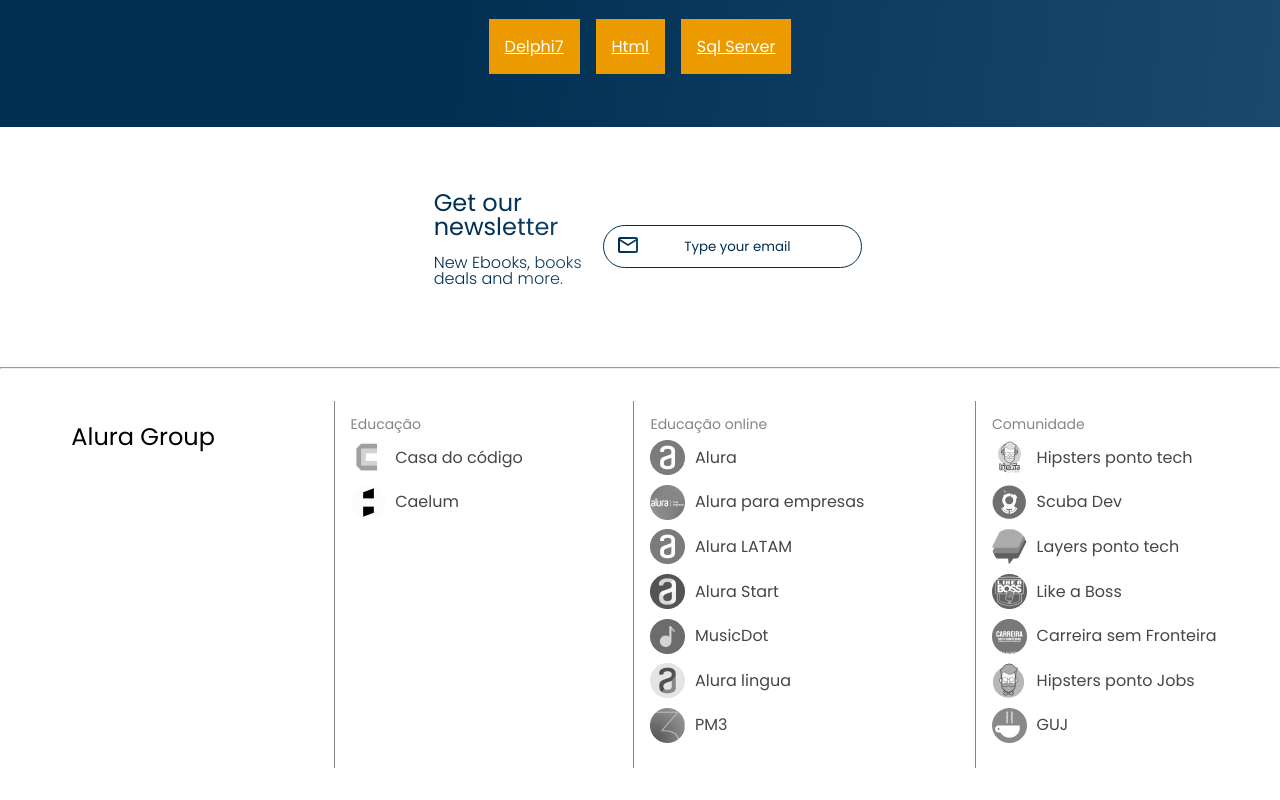
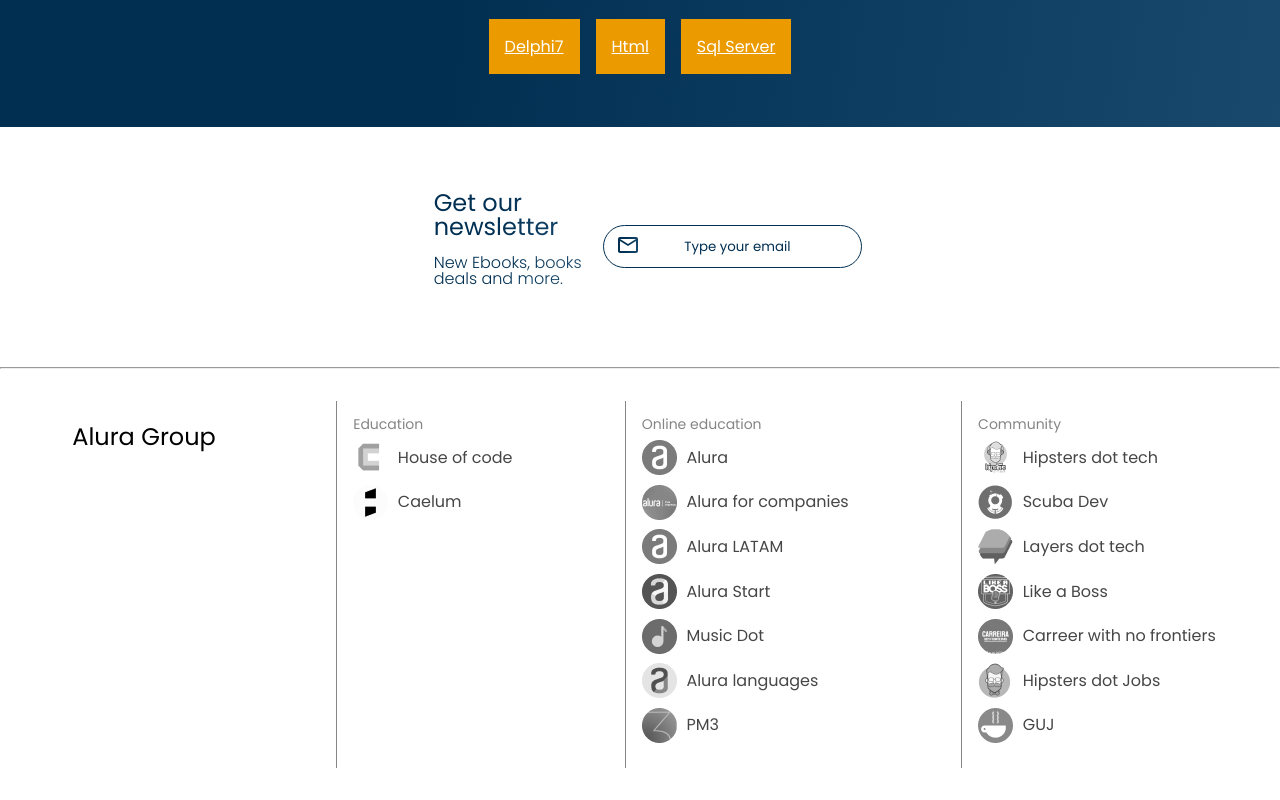
Before and after one commit to walterfcarvalho/html-css-responsive-project, a plain HTML site: page index.html in a window 1280 px wide. Shown: the part 1489-2289 px from the top of the page. Drawn offline with nearby package versions, Linux system fonts and the light colour scheme.

Commit message:
translation to english

```diff
--- a/index.html
+++ b/index.html
@@ -25,9 +25,9 @@
         <spam class="cabecalho__menu-hamburguer container__img "> </spam>
       </label>
       <ul class="lista-menu">
-        <li class="lista-menu__titulo">Categorias</li>
+        <li class="lista-menu__titulo">Categories</li>
         <li class="lista-menu__item">
-          <a href="#" class="lista-menu__link">Programacao</a>
+          <a href="#" class="lista-menu__link">Coding</a>
         </li>
         <li class="lista-menu__item">
           <a href="#" class="lista-menu__link">Front-end</a>
@@ -51,10 +51,10 @@
       </label>
       <ul class="lista-menu">
         <li class="lista-menu__item">
-          <a href="#" class="lista-menu__link">Programacao</a>
+          <a href="#" class="lista-menu__link">Coding</a>
         </li>
         <li class="lista-menu__item">
-          <a href="#" class="lista-menu__link">Front-end</a>
+          <a href="#" class="lista-menu__link">Frontend</a>
         </li>
         <li class="lista-menu__item">
           <a href="#" class="lista-menu__link">Infra</a>
@@ -81,9 +81,9 @@
       <div>
   </header>
   <section class="banner">
-    <h2 class="banner__titulo">Já sabe por onde começar?</h2>
-    <p class="banner__texto">Encontre aqui o que precisa para o desenvolvimento</p>
-    <input type="search" class="banner__pesquisa" placeholder="Qual sera sua proxima leitura?" />
+    <h2 class="banner__titulo">Already know where do you start?</h2>
+    <p class="banner__texto">Find here what you need to evolve</p>
+    <input type="search" class="banner__pesquisa" placeholder="What will be your next choice?" />
   </section>
   <section class="carrosel">
     <h2 class="carrosel__titulo"> Latest releases </h2>
@@ -220,10 +220,10 @@
   <footer>
     <h2 class="footer__title">Alura Group</h2>
     <ul class="lista-rodape">
-      <li class="lista-rodape__title">Educação</li>
+      <li class="lista-rodape__title">Education</li>
       <li class="lista-rodape__item">
         <img src="images/CasaDoCodigo.png" alt="Logo Casa do código" />
-        <a href="#" class="lista-rodape__link">Casa do código</a>
+        <a href="#" class="lista-rodape__link">House of code</a>
       </li>
       <li class="lista-rodape__item">
         <img src="images/Caelum.png" alt="logo caelum" />
@@ -231,14 +231,14 @@
       </li>
     </ul>
     <ul class="lista-rodape">
-      <li class="lista-rodape__title">Educação online</li>
+      <li class="lista-rodape__title">Online education</li>
       <li class="lista-rodape__item">
         <img src="images/Alura.png" alt="Alura" />
         <a href="#" class="lista-rodape__link">Alura</a>
       </li>
       <li class="lista-rodape__item">
         <img src="images/AluraEmpresas.png" alt="Logo Alura para empresas" />
-        <a href="#" class="lista-rodape__link">Alura para empresas</a>
+        <a href="#" class="lista-rodape__link">Alura for companies</a>
       </li>
       <li class="lista-rodape__item">
         <img src="images/AluraLatam.png" alt="Logo Alura LATAM" />
@@ -250,11 +250,11 @@
       </li>
       <li class="lista-rodape__item">
         <img src="images/MusicDot.png" alt="Logo music dot" />
-        <a href="#" class="lista-rodape__link">MusicDot</a>
+        <a href="#" class="lista-rodape__link">Music Dot</a>
       </li>
       <li class="lista-rodape__item">
         <img src="images/AluraLingua.png" alt="Logo alura lingua" />
-        <a href="#" class="lista-rodape__link">Alura lingua</a>
+        <a href="#" class="lista-rodape__link">Alura languages</a>
       </li>
       <li class="lista-rodape__item">
         <img src="images/PM3.png" alt="Logo PM3" />
@@ -262,10 +262,10 @@
       </li>
     </ul>
     <ul class="lista-rodape">
-      <li class="lista-rodape__title">Comunidade</li>
+      <li class="lista-rodape__title">Community</li>
       <li class="lista-rodape__item">
         <img src="images/HipstersTech.png" alt="Logo Hipsters dot tech" />
-        <a href="#" class="lista-rodape__link">Hipsters ponto tech</a>
+        <a href="#" class="lista-rodape__link">Hipsters dot tech</a>
       </li>
       <li class="lista-rodape__item">
         <img src="images/Scuba.png" alt="logo ScubaDev" />
@@ -273,7 +273,7 @@
       </li>
       <li class="lista-rodape__item">
         <img src="images/Layers.png" alt="logo Layers ponto tech" />
-        <a href="#" class="lista-rodape__link">Layers ponto tech</a>
+        <a href="#" class="lista-rodape__link">Layers dot tech</a>
       </li>
       <li class="lista-rodape__item">
         <img src="images/LikeABoss.png" alt="logo Like a Boss" />
@@ -281,11 +281,11 @@
       </li>
       <li class="lista-rodape__item">
         <img src="images/CarreiraSemFronteira.png" alt="logo carreira sem fronteira" />
-        <a href="#" class="lista-rodape__link">Carreira sem Fronteira</a>
+        <a href="#" class="lista-rodape__link">Carreer with no frontiers</a>
       </li>
       <li class="lista-rodape__item">
         <img src="images/HipstersJobs.png" alt="logo hipsters ponto jobs" />
-        <a href="#" class="lista-rodape__link">Hipsters ponto Jobs</a>
+        <a href="#" class="lista-rodape__link">Hipsters dot Jobs</a>
       </li>
       <li class="lista-rodape__item">
         <img src="images/GUJ.png" alt="logo GUJ" />
```
